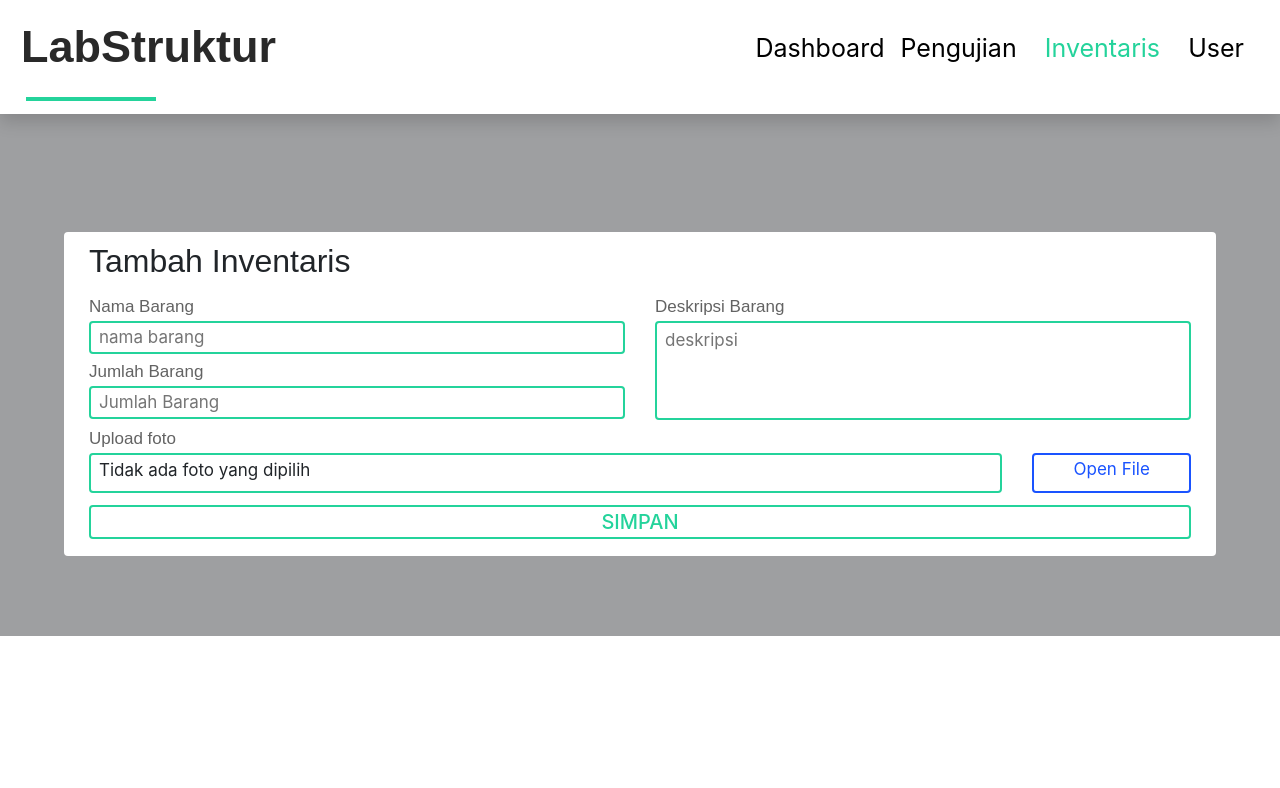
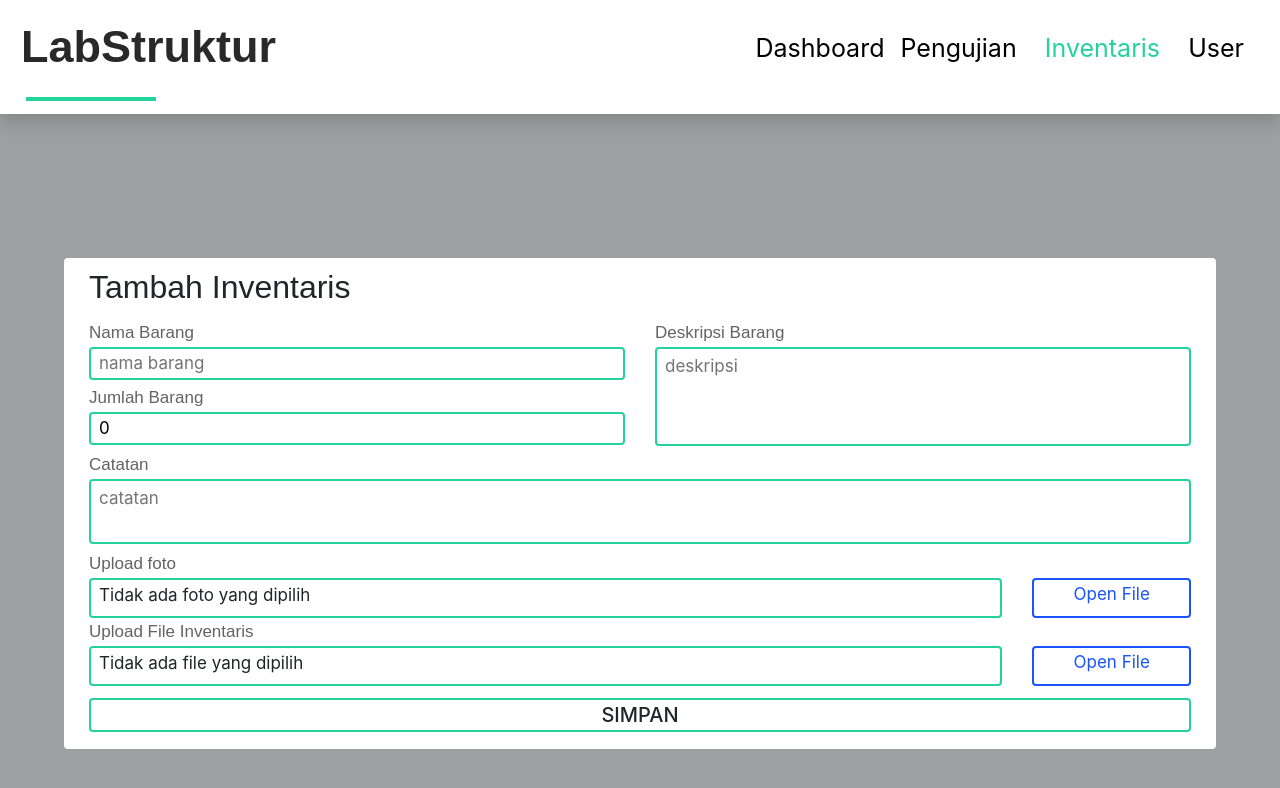
Before and after one commit to muharyman/labstruktur, a Vue app in the folder FrontEnd/labstruktur/: page /tambahinventaris in a window 1280 px wide. Shown: the top 788 px of the page. Built offline with nearby package versions, Linux system fonts and the light colour scheme.

Commit message:
integrasi tambah inventaris sselesai

```diff
--- a/FrontEnd/labstruktur/src/views/TambahInventaris.vue
+++ b/FrontEnd/labstruktur/src/views/TambahInventaris.vue
@@ -9,15 +9,17 @@
           <div class="row">
             <div class="col">
               <p class="text">Nama Barang</p>
-              <input class="text-input" type="text" placeholder="nama barang"/>
+              <input class="text-input" v-model="nama_barang" type="text" placeholder="nama barang"/>
               <p class="text">Jumlah Barang</p>
-              <input class="text-input" type="text" placeholder="Jumlah Barang"/>
+              <input class="text-input" v-model="jumlah_barang" type="text" placeholder="Jumlah Barang"/>
             </div>
             <div class="col">
               <p class="text">Deskripsi Barang</p>
-              <textarea class="text-input-deskripsi" type="text" placeholder="deskripsi"></textarea>
+              <textarea class="text-input-deskripsi" v-model="deskripsi_barang" type="text" placeholder="deskripsi"></textarea>
             </div>
           </div>
+          <p class="text">Catatan</p>
+          <textarea class="text-input-catatan" v-model="catatan_barang" type="text" placeholder="catatan"></textarea>
           <p class="text">Upload foto</p>
           <label for="foto-upload" class="upload-foto-container" >
             <div id="row" class="row">
@@ -33,9 +35,25 @@
               </div>
             </div>
           </label>
+          <p class="text">Upload File Inventaris</p>
+          <label for="file-upload" class="upload-foto-container" >
+            <div id="row" class="row">
+              <div id="kolom1" class="col-sm-10">
+                <div class="upload-foto" >
+                  <p>{{ file_status }}</p>
+                </div>
+              </div>
+              <div id="kolom2" class="col-sm-2">
+                <div class="button" >
+                  <p>Open File</p>
+                </div>
+              </div>
+            </div>
+          </label>
+          <input id="file-upload" ref="file_upload" type="file" @change="fileStatus()" />
           <input id="foto-upload" ref="foto_upload" type="file" accept="image/png, image/jpeg" multiple @change="update_status()" />
           <div class="button2" >
-            <a href="#none">SIMPAN</a>
+            <a @click="kirim()">SIMPAN</a>
           </div>
         </div>
       </div>
@@ -47,11 +65,12 @@
 .root{
   overflow-x: hidden;
   background: #9E9FA1;
-  height: 100vhs;
+  height: 100vh;
   z-index: -1;
 }
+
 #content{
-  margin-top: 3%;
+  margin-top: 5%;
 }
 .tambahinventaris-container{
   margin: 10vh 5vw;
@@ -60,6 +79,11 @@
   padding: 5px 25px;
 }
 #tambahinventaris-header{
+  font-family: "Raleway", sans-serif;
+  font-size: 32px;
+  font-weight: 300;
+}
+#text-header{
   font-family: "Raleway", sans-serif;
   font-size: 32px;
   font-weight: 300;
@@ -97,6 +121,16 @@
   border-radius: 4px;
   resize: none;
 }
+.text-input-catatan{
+  border: 2px solid #24D39B;
+  padding: 5px 8px;
+  height: 75%;
+  font-size: 17px;
+  margin-bottom: 8px;
+  width: 100%;
+  border-radius: 4px;
+  resize: none;
+}
 .text-input-deskripsi:focus{
   border: 2px solid #1A53FF;
   border-radius: 4px;
@@ -115,6 +149,9 @@
   border: 2px solid #1A53FF;
 }
 #foto-upload{
+  display: none;
+}
+#file-upload{
   display: none;
 }
 .upload-foto-container{
@@ -139,6 +176,7 @@
   width:inherit;
   border-radius: 4px;
   display: inline-block;
+
 }
 .button:hover{
   background: #1A53FF;
@@ -151,6 +189,7 @@
   height: 100%;
   border-radius: 4px;
   text-align: center;
+  cursor: pointer;
 }
 
 .button2 a{
@@ -173,8 +212,16 @@ export default {
   name:'tambahinventaris',
   data(){
     return{
+      nama_barang : "",
+      jumlah_barang: 0,
+      deskripsi_barang: "",
+      catatan_barang: "",
       foto_status: "Tidak ada foto yang dipilih",
-      files: []
+      file_status: "Tidak ada file yang dipilih",
+      files: [],
+      dokumen: '',
+      r: {},
+      error: {}
     }
   },
   methods:{
@@ -188,8 +235,51 @@ export default {
       } else{
         this.foto_status = "Tidak ada foto yang dipilih";
       }
+    },
+    fileStatus(){
+      if(this.$refs.file_upload.files.length > 0){
+        this.file_status="";
+        this.file_status = this.$refs.file_upload.files.item(0).name;
+        this.dokumen = this.$refs.file_upload.files.item(0);
+      } else{
+        this.file_status = "Tidak ada file yang dipilih";
+      }
+    },
+    kirim() {
+      let formData = new FormData();
+      formData.append('nama',this.nama_barang);
+      formData.append('jumlah',this.jumlah_barang);
+      formData.append('deskripsi',this.deskripsi_barang);
+      formData.append('catatan',this.catatan_barang);
+      for( var i = 0; i < this.files.length; i++ ){
+          let file = this.files[i];
+          formData.append('foto[' + i + ']', file);
+        }
+      formData.append('file', this.dokumen);
+      this.axios
+        .post("/inventaris/create/",
+          formData,{
+            headers: {
+                'Content-Type': 'multipart/form-data'
+            }
+        })
+        .then(respone => {
+          this.r = respone.data;
+          alert("Inventaris berhasil ditambahkan");
+        })
+        .catch(e => {
+          this.error = e;
+          this.showAlert = true;
+        })
+        .finally(() => {
+          (this.nama_barang = ""),
+          (this.jumlah_barang = ""),
+          (this.deskripsi_barang = ""),
+          (this.catatan_barang= ""),
+          (this.files = []),
+          (this.foto_status ="Tidak ada foto yang dipilih");
+        });
+      }
     }
-  }
-
 }
 </script>
```
